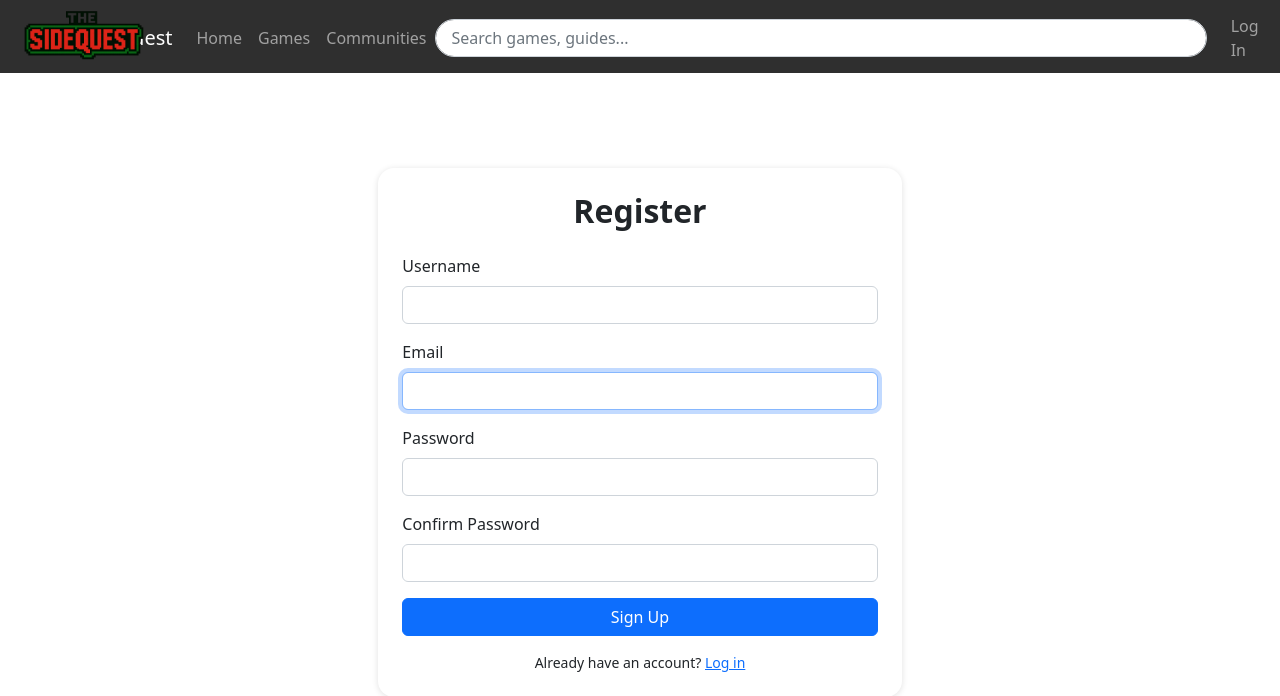
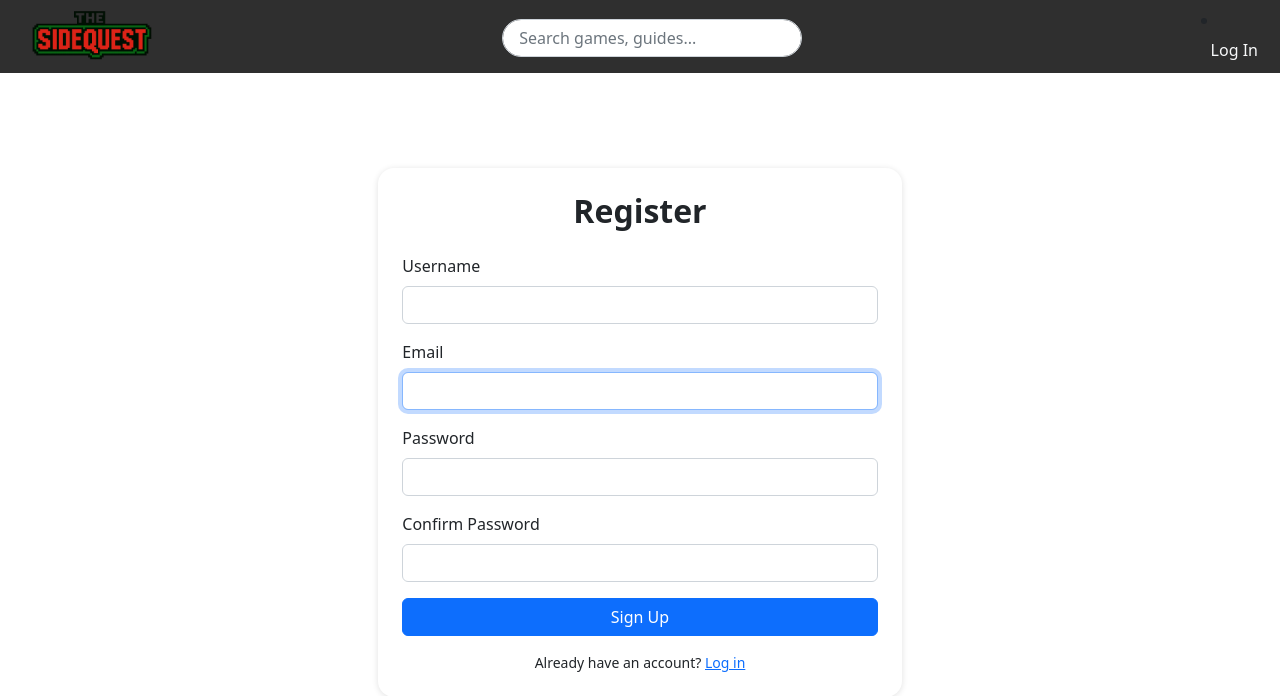
Before and after one commit to FierceDeity77/The_sidequest_project, a Django app: page /accounts/register/ in a window 1280 px wide. Shown: the top 696 px of the page. Run offline with Django 5.2, Linux system fonts and the light colour scheme; some libraries are stand-ins or nearby versions.

Commit message:
revert navbar

```diff
--- a/templates/base.html
+++ b/templates/base.html
@@ -35,69 +35,60 @@
   <!-- Navbar -->
   <nav class="navbar navbar-expand-lg navbar-dark bg-dark">
     <div class="container-fluid">
-
-    <!-- Brand -->
-    <a class="navbar-brand d-flex align-items-center" href="{% url 'content:home' %}">
+      <a class="navbar-brand d-flex align-items-center ms-2" href="{% url 'content:home' %}">
         <img src="{% static 'default_images/the_sidequest_logo.png' %}"
-           alt="Logo" height="40" class="me-2 navbar-logo">
-      Sidequest
+        alt="The Sidequest Logo"
+        height="40"
+        class="me-2 navbar-logo">
       </a>
-
-    <!-- Toggler for Mobile -->
       <button class="navbar-toggler" type="button" data-bs-toggle="collapse"
               data-bs-target="#navbarSupportedContent" aria-controls="navbarSupportedContent"
               aria-expanded="false" aria-label="Toggle navigation">
         <span class="navbar-toggler-icon"></span>
       </button>
 
-    <!-- Collapsible Content -->
       <div class="collapse navbar-collapse" id="navbarSupportedContent">
 
-      <!-- Left-aligned links -->
-      <ul class="navbar-nav me-auto mb-2 mb-lg-0">
-        <li class="nav-item">
-          <a class="nav-link {% if request.resolver_match.url_name == 'home' %}active{% endif %}"
-             href="{% url 'content:home' %}">Home</a>
-        </li>
-        <li class="nav-item">
-          <a class="nav-link {% if request.resolver_match.url_name == 'game-list' %}active{% endif %}"
-             href="{% url 'content:game-list' %}">Games</a>
-        </li>
-        <li class="nav-item d-none d-lg-block">
-          <a class="nav-link {% if request.resolver_match.url_name == 'communities' %}active{% endif %}"
-             href="{% url 'content:communities' %}">Communities</a>
-        </li>
-      </ul>
-
         <!-- Search Bar -->
-      <form class="d-flex mx-auto my-2 my-lg-0 w-100 w-lg-auto" role="search" method="get" action="{% url 'content:search' %}">
-        <input class="form-control rounded-pill px-3" type="search" placeholder="Search games, guides..." name="q">
+        <form class="d-flex mx-auto" role="search" method="get" action="
+        {% url 'content:search' %}">
+          <input class="form-control rounded-pill px-3 search-input"
+                 type="search" placeholder="Search games, guides..."
+                 aria-label="Search" name="q">
         </form>
 
-      <!-- Right-aligned items -->
-      <ul class="navbar-nav ms-lg-3 mb-2 mb-lg-0">
       {% if user.is_authenticated %}
-          <!-- Notifications -->
-          <li class="nav-item dropdown me-2">
-            <a class="nav-link position-relative" href="#" id="notifDropdown"
+      <!-- Notification Bell -->
+<li class="nav-item dropdown me-1" style="list-style: none;">
+  <a class="nav-link position-relative text-light"
+     href="#" id="notifDropdown"
      role="button" data-bs-toggle="dropdown" aria-expanded="false">
     <i class="bi bi-bell fs-5 text-light"></i>
-              <span id="notifDot" class="position-absolute top-0 start-100 translate-middle p-1 bg-danger rounded-circle d-none"
-                    style="border: 2px solid white;"></span>
+    <!-- Red dot indicator (hidden by default) -->
+    <span id="notifDot"
+          class="position-absolute top-0 start-100 translate-middle p-1 bg-danger rounded-circle d-none"
+          style="border: 2px solid white;">
+      <span class="visually-hidden">New alerts</span>
+    </span>
   </a>
-            <ul class="dropdown-menu dropdown-menu-end shadow" aria-labelledby="notifDropdown"></ul>
+
+  <ul class="dropdown-menu dropdown-menu-end shadow" aria-labelledby="notifDropdown" style="list-style: none;">
+    <!-- Notifications will be dynamically loaded here by JavaScript -->
+  </ul>
 </li>
 
       <!-- User Profile -->
       <li class="nav-item dropdown">
-            <a class="nav-link dropdown-toggle d-flex align-items-center" href="#" id="userDropdown"
-               role="button" data-bs-toggle="dropdown" aria-expanded="false">
+        <a class="nav-link dropdown-toggle d-flex align-items-center text-light"
+          href="#" id="userDropdown" role="button" data-bs-toggle="dropdown" aria-expanded="false">
           {% if user.avatar %}
-                <img src="{{ user.avatar.url }}" alt="avatar" class="rounded-circle me-2" width="32" height="32">
+            <img src="{{ user.avatar.url }}" alt="avatar"
+                class="rounded-circle me-2" width="32" height="32">
           {% else %}
-                <img src="{% static 'default_images/default-avatar.jpg' %}" alt="avatar" class="rounded-circle me-2" width="32" height="32">
+            <img src="{% static 'default_images/default-avatar.jpg' %}" alt="default avatar"
+                class="rounded-circle me-2" width="32" height="32">
           {% endif %}
-              <span>{{ user.username }}</span>
+          <span class="text-light">{{ user.username }}</span>
         </a>
         <ul class="dropdown-menu dropdown-menu-end" aria-labelledby="userDropdown">
           <li><a class="dropdown-item" href="{% url 'user-profile' user.id %}">View Profile</a></li>
@@ -107,12 +98,13 @@
         </ul>
       </li>
     {% else %}
+      <!-- Login Link -->
       <li class="nav-item">
-            <a class="nav-link {% if request.resolver_match.url_name == 'login' %}active{% endif %}" href="{% url 'login' %}">Log In</a>
+        <a class="nav-link text-light {% if request.resolver_match.url_name == 'login' %}active{% endif %}"
+          href="{% url 'login' %}">Log In</a>
       </li>
     {% endif %}
         </ul>
-
       </div>
     </div>
   </nav>
```
Lines whose indentation alone changed are shown as unchanged.
